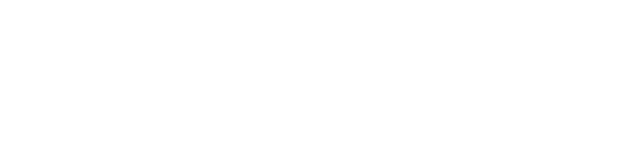
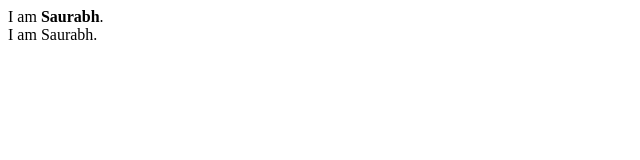
Before and after one commit to saurabhmodh94/jQuery, a plain HTML site: page index.html in a window 1280 px wide. Shown: the whole page, without its empty margins (0-640 px from the left). Drawn offline with nearby package versions, Linux system fonts and the light colour scheme.

Commit message:
text vs html

```diff
--- a/index.html
+++ b/index.html
@@ -17,6 +17,7 @@
 	<script src="script.js"></script>  <!-- internal script -->
 </head>
 <body>
+	<div id="test">I am <b>Saurabh</b>.</div>
 	<!-- <div class="a"></div>
 	<span class="a"></span> -->
 	<!-- <div id="randomDiv">Button</div> -->
--- a/script.js
+++ b/script.js
@@ -1,4 +1,8 @@
 $(document).ready(function(){
+	var text = $('#test').text();
+	var html = $('#test').html();
+	$('#test').after(text);
+	// $('#test').after(html);
 	/*Other EventHandlers:
 		// change
 		// after
```
